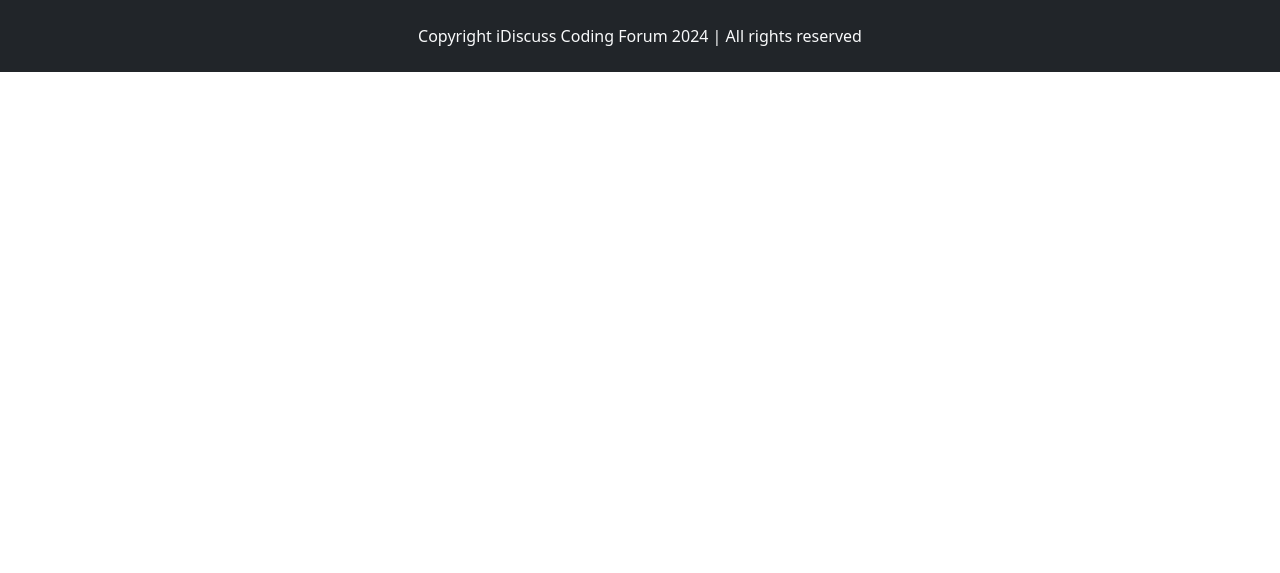
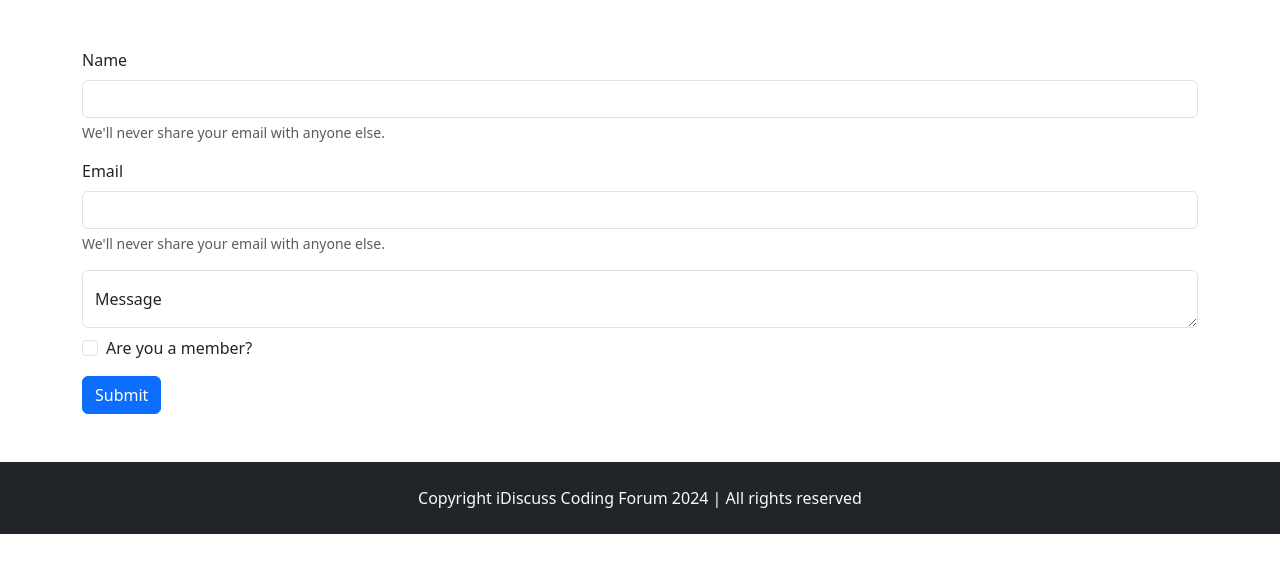
Before and after one commit to surajDahal007/PHP-forum, a PHP site: page /contact.php in a window 1280 px wide. Shown: the part 56-629 px from the top of the page. Run offline with PHP 8.4, Linux system fonts and the light colour scheme.

Commit message:
third commit

```diff
--- a/contact.php
+++ b/contact.php
@@ -1,18 +1,78 @@
 <!doctype html>
 <html lang="en">
-  <head>
+
+<head>
     <meta charset="utf-8">
     <meta name="viewport" content="width=device-width, initial-scale=1">
     <title>iDiscuss - Coding Forum</title>
-    <link href="https://cdn.jsdelivr.net/npm/bootstrap@5.3.3/dist/css/bootstrap.min.css" rel="stylesheet" integrity="sha384-QWTKZyjpPEjISv5WaRU9OFeRpok6YctnYmDr5pNlyT2bRjXh0JMhjY6hW+ALEwIH" crossorigin="anonymous">
-  </head>
-  <body>
+    <link href="https://cdn.jsdelivr.net/npm/bootstrap@5.3.3/dist/css/bootstrap.min.css" rel="stylesheet"
+        integrity="sha384-QWTKZyjpPEjISv5WaRU9OFeRpok6YctnYmDr5pNlyT2bRjXh0JMhjY6hW+ALEwIH" crossorigin="anonymous">
+</head>
+
+<body>
     <?php include 'partials/_header.php'; ?>
+    <?php include 'partials/_dbconnect.php'; ?>
+
+
+    <?php
+    $method = $_SERVER['REQUEST_METHOD'];
+
+    if ($method == 'POST') {
+        $name = $_POST['name'];
+        $email = $_POST['email'];
+        $message = $_POST['message'];
+
+        $sql = "INSERT INTO `contactus` (`name`, `email`, `message`, `timestamp`) VALUES ('$name', '$email', '$message', current_timestamp())";
+        $result = mysqli_query($conn,$sql);
+
+        if ($result) {
+            echo '
+            <div class="alert alert-danger alert-dismissible fade show" role="alert">
+                <strong>Thank You!</strong> Your message has been sent. We\'ll contact you soon.
+                <button type="button" class="btn-close" data-bs-dismiss="alert" aria-label="Close"></button>
+            </div>
+            ';
+        }
+
+    }
+    ?>
+
+    <!-- contact us form  -->
+    <div class="container my-5">
+        <form method="post" action="contact.php">
+            <div class="mb-3">
+                <label for="exampleInputEmail1" class="form-label">Name</label>
+                <input type="text" class="form-control" id="name" name="name" aria-describedby="emailHelp">
+                <div id="emailHelp" class="form-text">We'll never share your email with anyone else.</div>
+            </div>
+            <div class="mb-3">
+                <label for="exampleInputEmail1" class="form-label">Email</label>
+                <input type="email" class="form-control" id="email" name="email" aria-describedby="emailHelp">
+                <div id="emailHelp" class="form-text">We'll never share your email with anyone else.</div>
+            </div>
+            <div class="form-floating">
+                <textarea class="form-control" placeholder="Leave a message here" id="message" name="message"></textarea>
+                <label for="floatingTextarea">Message</label>
+            </div>
+            <div class="mb-3 form-check my-2">
+                <input type="checkbox" class="form-check-input" id="isMember" name="isMember">
+                <label class="form-check-label" for="exampleCheck1">Are you a member?</label>
+            </div>
+            <button type="submit" class="btn btn-primary">Submit</button>
+        </form>
+    </div>
 
     <?php include 'partials/_footer.php'; ?>
 
-    <script src="https://cdn.jsdelivr.net/npm/bootstrap@5.3.3/dist/js/bootstrap.bundle.min.js" integrity="sha384-YvpcrYf0tY3lHB60NNkmXc5s9fDVZLESaAA55NDzOxhy9GkcIdslK1eN7N6jIeHz" crossorigin="anonymous"></script>
-    <script src="https://cdn.jsdelivr.net/npm/@popperjs/core@2.11.8/dist/umd/popper.min.js" integrity="sha384-I7E8VVD/ismYTF4hNIPjVp/Zjvgyol6VFvRkX/vR+Vc4jQkC+hVqc2pM8ODewa9r" crossorigin="anonymous"></script>
-    <script src="https://cdn.jsdelivr.net/npm/bootstrap@5.3.3/dist/js/bootstrap.min.js" integrity="sha384-0pUGZvbkm6XF6gxjEnlmuGrJXVbNuzT9qBBavbLwCsOGabYfZo0T0to5eqruptLy" crossorigin="anonymous"></script>
+    <script src="https://cdn.jsdelivr.net/npm/bootstrap@5.3.3/dist/js/bootstrap.bundle.min.js"
+        integrity="sha384-YvpcrYf0tY3lHB60NNkmXc5s9fDVZLESaAA55NDzOxhy9GkcIdslK1eN7N6jIeHz" crossorigin="anonymous">
+    </script>
+    <script src="https://cdn.jsdelivr.net/npm/@popperjs/core@2.11.8/dist/umd/popper.min.js"
+        integrity="sha384-I7E8VVD/ismYTF4hNIPjVp/Zjvgyol6VFvRkX/vR+Vc4jQkC+hVqc2pM8ODewa9r" crossorigin="anonymous">
+    </script>
+    <script src="https://cdn.jsdelivr.net/npm/bootstrap@5.3.3/dist/js/bootstrap.min.js"
+        integrity="sha384-0pUGZvbkm6XF6gxjEnlmuGrJXVbNuzT9qBBavbLwCsOGabYfZo0T0to5eqruptLy" crossorigin="anonymous">
+    </script>
 </body>
+
 </html>
--- a/partials/_header.php
+++ b/partials/_header.php
@@ -23,7 +23,7 @@
 
         if (isset($_SESSION['loggedin']) && isset($_SESSION['loggedin']) ) {
           echo '
-          <form class="d-flex" role="search" method="get" action="search.php">
+          <form class="d-flex" role="search" method="get" action="/search.php">
             <input class="form-control me-2" name="query" type="search" placeholder="Search" aria-label="Search">
             <button class="btn btn-success" "type="submit">Search</button>
             <p class="text-light my-2 mx-3">'. $_SESSION['username'] .'</p>
@@ -34,7 +34,7 @@
 // /forum/partials
         }else {
           echo '
-          <form class="d-flex" role="search" method="get" action="search.php">
+          <form class="d-flex" role="search" method="get" action="/search.php">
             <input class="form-control me-2" name="query" type="search" placeholder="Search" aria-label="Search">
             <button class="btn btn-success" type="submit">Search</button>
           </form>
```
